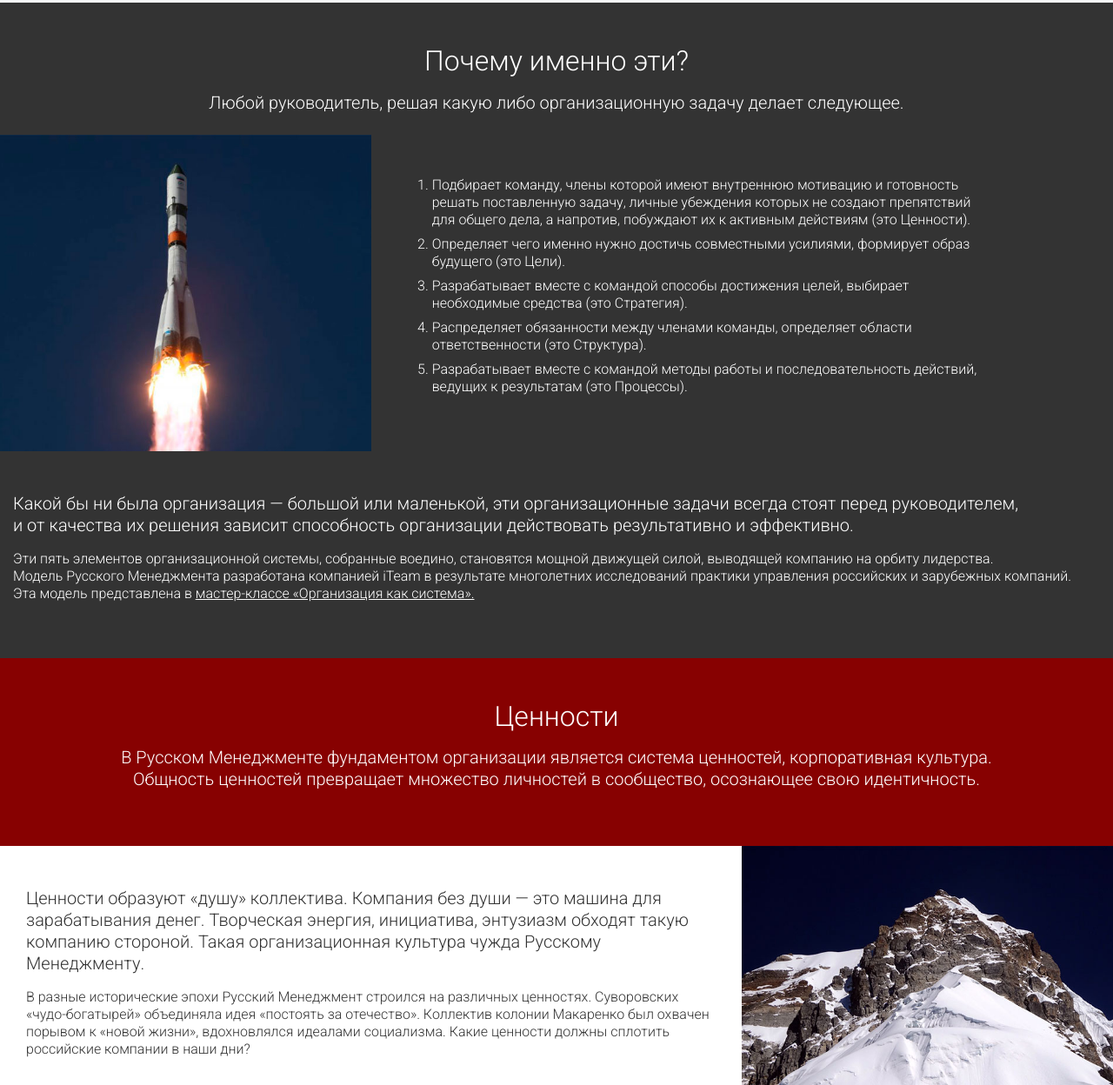
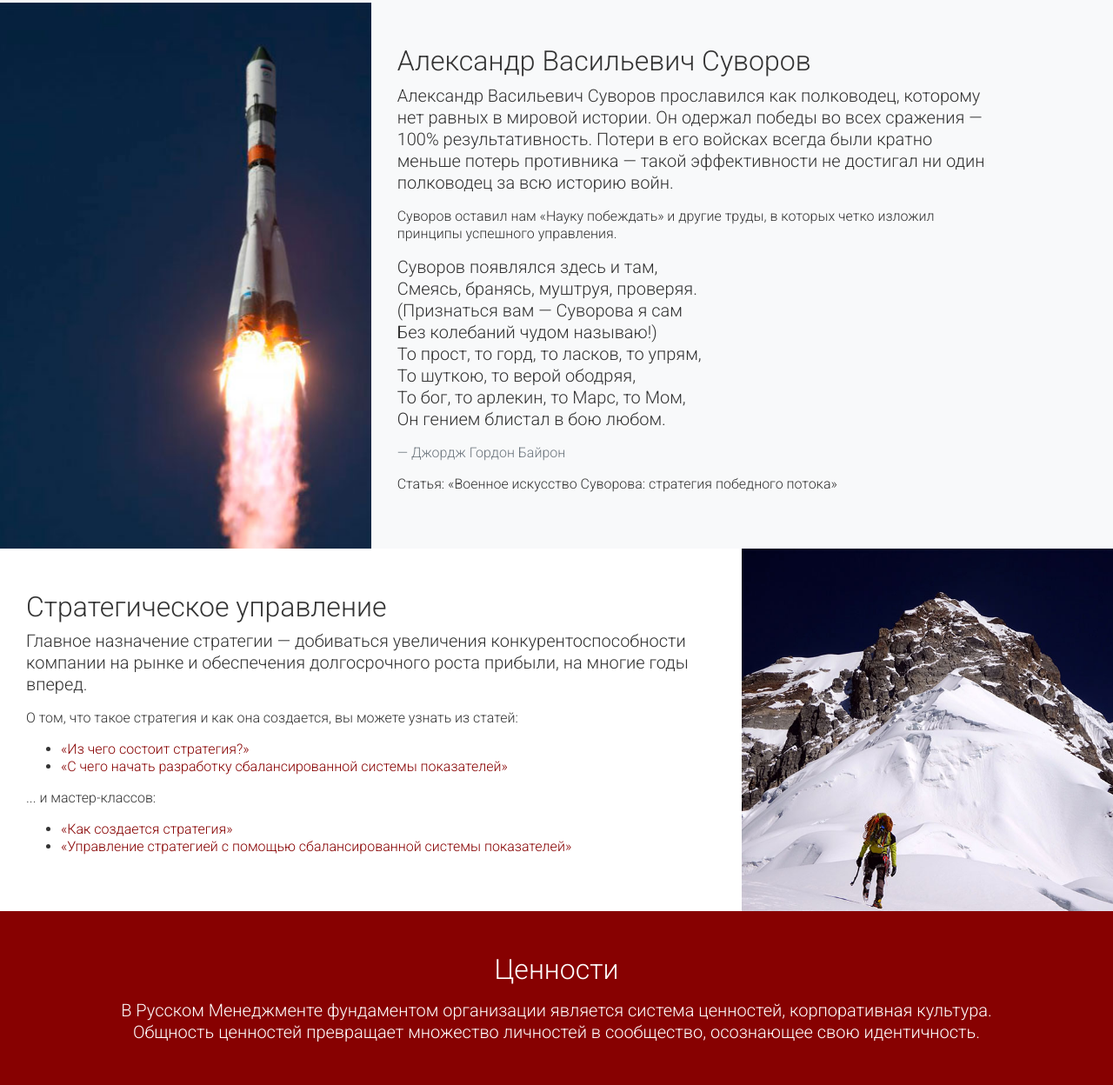
Before and after one commit to begimov/iTeamStaticPagesTemplates, a plain HTML site: page rm_2.html in a window 1280 px wide. Shown: the part 718-1966 px from the top of the page at 87% size. Drawn offline with nearby package versions, Linux system fonts and the light colour scheme.

Commit message:
first person's block added

```diff
--- a/rm_2.html
+++ b/rm_2.html
@@ -89,39 +89,60 @@
         </div>
     </div>
 
-    <!-- WHY -->
-    <div class="container-fluid p-0 bg-dark text-white block-subnav">
-        <div class="row pt-5 pb-2">
-            <div class="col text-center">
-                <h2 class="font-weight-light mb-3">Почему именно эти?</h2>
-                <p class="lead">Любой руководитель, решая какую либо организационную задачу делает следующее.</p>
-            </div>
-        </div>
+    <!-- SUVOROV -->
+    <div class="container-fluid p-0">
         <div class="row">
             <div class="col-4 bg-01">&nbsp;</div>
             <div class="col-7 py-5">
                 <div class="row">
                     <div class="col align-self-center">
-                        <ol>
-                            <li class="mb-2">Подбирает команду, члены которой имеют внутреннюю мотивацию и&nbsp;готовность решать поставленную задачу, личные убеждения которых не&nbsp;создают препятствий для общего дела, а&nbsp;напротив, побуждают их&nbsp;к&nbsp;активным действиям (это Ценности).</li>
-                            <li class="mb-2">Определяет чего именно нужно достичь совместными усилиями, формирует образ будущего (это Цели).</li>
-                            <li class="mb-2">Разрабатывает вместе с&nbsp;командой способы достижения целей, выбирает необходимые средства (это Стратегия).</li>
-                            <li class="mb-2">Распределяет обязанности между членами команды, определяет области ответственности (это Структура).</li>
-                            <li>Разрабатывает вместе с&nbsp;командой методы работы и&nbsp;последовательность действий, ведущих к&nbsp;результатам (это Процессы).</li>
-                        </ol>
+                        <h2 class="font-weight-light">Александр Васильевич Суворов</h2>
+                        <p class="lead">Александр Васильевич Суворов прославился как полководец, которому нет равных в&nbsp;мировой истории. Он&nbsp;одержал победы во&nbsp;всех сражения&nbsp;&mdash; 100% результативность. Потери в&nbsp;его войсках всегда были кратно меньше потерь противника&nbsp;&mdash; такой эффективности не&nbsp;достигал ни&nbsp;один полководец за&nbsp;всю историю войн.</p>
+                        <p>Суворов оставил нам &laquo;Науку побеждать&raquo; и&nbsp;другие труды, в&nbsp;которых четко изложил принципы успешного управления.</p>
+                        <blockquote class="blockquote">
+                            <p>
+                                Суворов появлялся здесь и&nbsp;там,<br>
+                                Смеясь, бранясь, муштруя, проверяя.<br>
+                                (Признаться вам&nbsp;&mdash; Суворова я&nbsp;сам<br>
+                                Без колебаний чудом называю!)<br>
+                                То&nbsp;прост, то&nbsp;горд, то&nbsp;ласков, то&nbsp;упрям,<br>
+                                То&nbsp;шуткою, то&nbsp;верой ободряя,<br>
+                                То&nbsp;бог, то&nbsp;арлекин, то&nbsp;Марс, то&nbsp;Мом,<br>
+                                Он&nbsp;гением блистал в&nbsp;бою любом.
+                            </p>
+                            <footer class="blockquote-footer">Джордж Гордон Байрон</footer>
+                        </blockquote>
+                        <p>Статья: &laquo;Военное искусство Суворова: стратегия победного потока&raquo;</p>
                     </div>
                 </div>
             </div>
         </div>
-        <div class="row py-5">
-            <div class="col">
-                <p class="lead">Какой&nbsp;бы ни&nbsp;была организация&nbsp;&mdash; большой или маленькой, эти организационные задачи всегда стоят перед руководителем, и&nbsp;от&nbsp;качества их&nbsp;решения зависит способность организации действовать результативно и&nbsp;эффективно.</p>
-                <p>
-                    Эти пять элементов организационной системы, собранные воедино, становятся мощной движущей силой, выводящей компанию на&nbsp;орбиту лидерства.<br>
-                    Модель Русского Менеджмента разработана компанией iTeam в&nbsp;результате многолетних исследований практики управления российских и&nbsp;зарубежных компаний.<br>
-                    Эта модель представлена в <a href="">мастер-классе «Организация как система».</a>
-                </p>
+    </div>
+
+    <!-- STRATEGIC MANAGEMENT -->
+    <div class="container-fluid p-0 bg-white">
+        <div class="row">
+            <div class="col-8 py-5">
+                <div class="row">
+                    <div class="col align-self-center">
+                        <h2 class="font-weight-light">Стратегическое управление</h2>
+                        <p class="lead">Главное назначение стратегии&nbsp;&mdash; добиваться увеличения конкурентоспособности компании на&nbsp;рынке и&nbsp;обеспечения долгосрочного роста прибыли, на&nbsp;многие годы вперед.</p>
+                        <p>О&nbsp;том, что такое стратегия и&nbsp;как она создается, вы&nbsp;можете узнать из&nbsp;статей:</p>
+                        <p>
+                            <ul>
+                                <li><a href="">&laquo;Из&nbsp;чего состоит стратегия?&raquo;</a></li>
+                                <li><a href="">&laquo;С&nbsp;чего начать разработку сбалансированной системы показателей&raquo;</a></li>
+                            </ul>
+                        </p>
+                        <p>... и&nbsp;мастер-классов:</p>
+                        <ul>
+                            <li><a href="">&laquo;Как создается стратегия&raquo;</a></li>
+                            <li><a href="">&laquo;Управление стратегией с&nbsp;помощью сбалансированной системы показателей&raquo;</a></li>
+                        </ul>
+                    </div>
+                </div>
             </div>
+            <div class="col-4 bg-02">&nbsp;</div>
         </div>
     </div>
 
```
